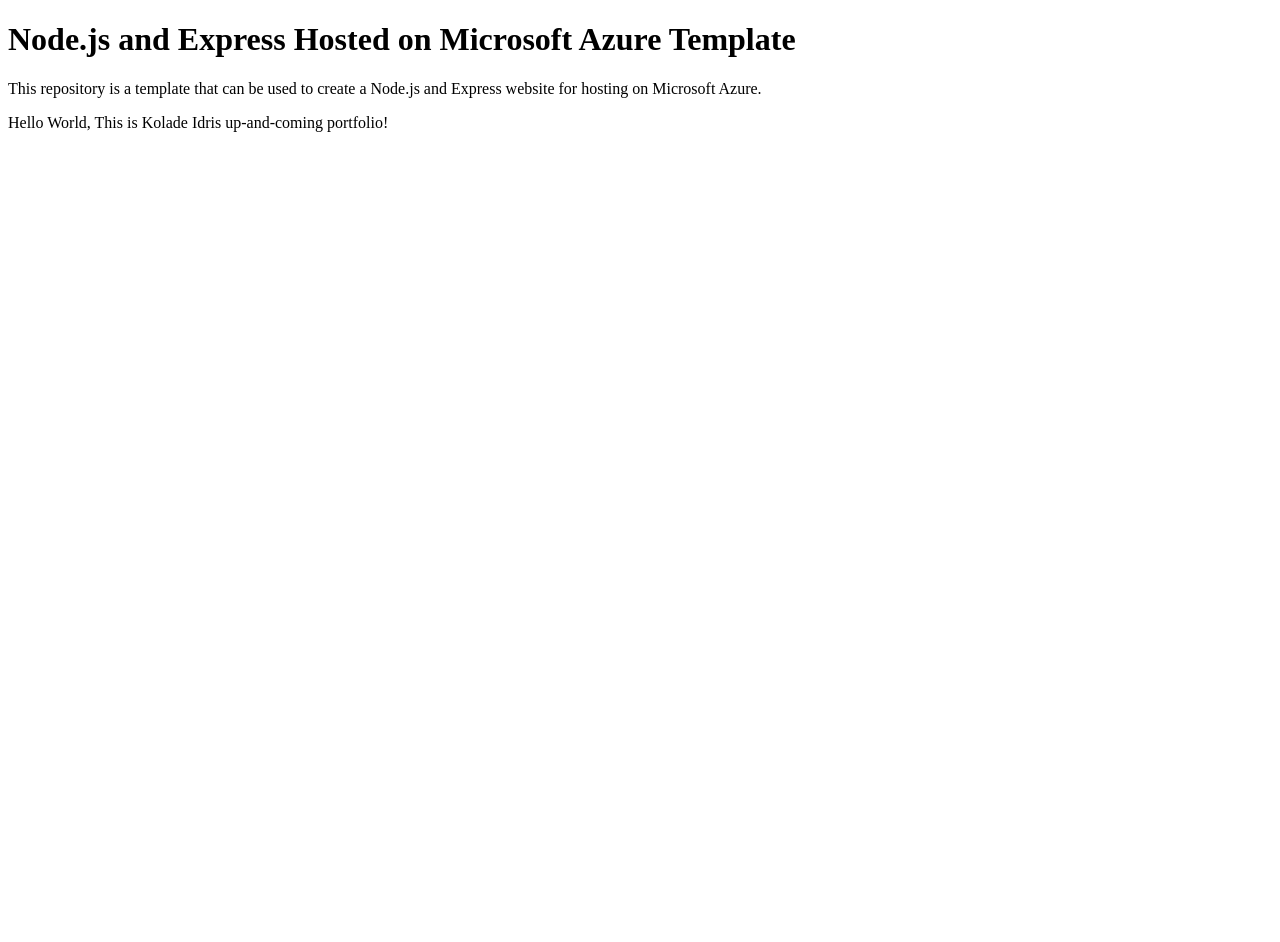
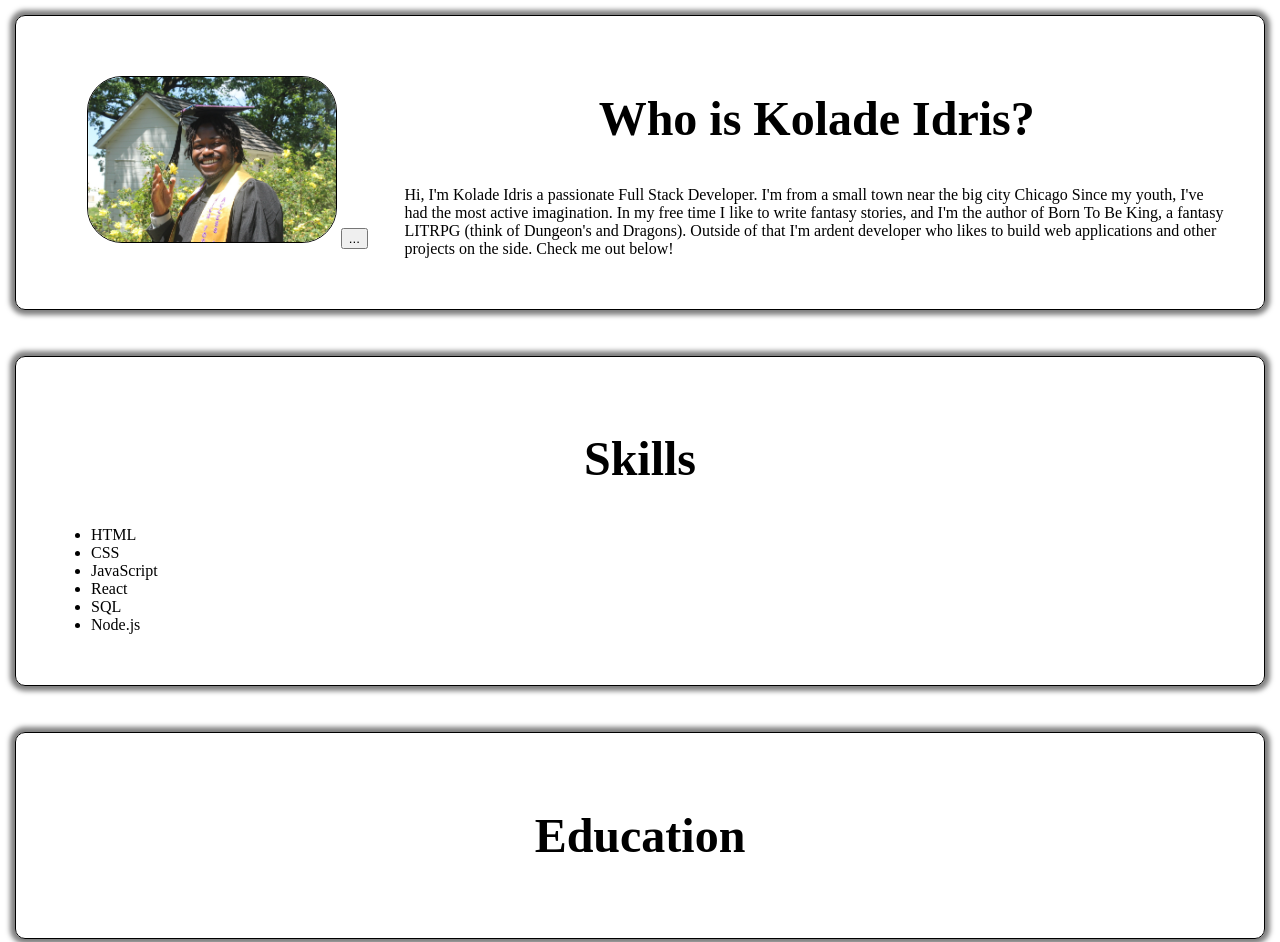
Before and after one commit to marskidris/azure-node-js, a website: page client/index.html in a window 1280 px wide. Shown: the top 942 px of the page. Before the commit the page ends 800 px from the top, so only its background shows below. Drawn offline with Linux system fonts and the light colour scheme.

Commit message:
Created basic layout, added CSS pages.

```diff
--- a/client/index.html
+++ b/client/index.html
@@ -1,12 +1,77 @@
 <!DOCTYPE html>
-<html>
+<html lang="en">
 <head>
-	<title>Node.js on Azure Template</title>
+	<meta charset="utf-8">
+	<meta name="viewport" content="width=device-width, initial-scale=1">
+	<title>Kolade's Resume</title>
+	<link rel="stylesheet" href="/azure-node-js/css/main.css">
+	<link rel="stylesheet" href="/azure-node-js/css/grid.css">
+	<meta name="description" content="Kolade's Resume">
+
 </head>
 <body>
-	<h1>Node.js and Express Hosted on Microsoft Azure Template</h1>
-	<p>This repository is a template that can be used to create a Node.js and Express website for hosting on Microsoft
-	Azure.</p>
-<p>Hello World, This is Kolade Idris up-and-coming portfolio!</p>
+<div class="container">
+<!--	<div class="grid1">-->
+<!--		-->
+<!--	</div>-->
+
+	<div class="grid2">
+		<div class="heroHeader">
+			<img src="/img/heroImg.jpeg" alt="Kolade Idris">
+			<button>...</button>
+<!--			<h2>Kolade Idris</h2>-->
+		</div>
+		<div class="aboutMe">
+			<h2>Who is Kolade Idris?</h2>
+			<p>Hi, I'm Kolade Idris a passionate Full Stack Developer. I'm from a small town near the big city Chicago
+				Since my youth, I've had the most active imagination. In my free time I like to write fantasy stories,
+				and I'm the author of Born To Be King, a fantasy LITRPG (think of Dungeon's and Dragons).
+				Outside of that I'm ardent developer who likes to build web applications and other projects on the side. Check me out below!</p>
+		</div>
+	</div>
+
+	<div class="grid3">
+		<div class="skills">
+		<h2>Skills</h2>
+			<ul>
+				<li>HTML</li>
+				<li>CSS</li>
+				<li>JavaScript</li>
+				<li>React</li>
+				<li>SQL</li>
+				<li>Node.js</li>
+			</ul>
+
+		</div>
+	</div>
+	<div class="grid4">
+		<div class="education">
+			<h2>Education</h2>
+		</div>
+	</div>
+	<div class="grid5">
+		<div class="projects">
+			<h2>Projects</h2>
+		</div>
+	</div>
+	<div class="grid6">
+		<div class="experience">
+			<h2>Experience</h2>
+		</div>
+	</div>
+	<div class="grid7">
+		<div class="certificates">
+		<h2>Certificates</h2>
+		</div>
+	</div>
+	<div class="grid8">
+		<div class="footer">
+			<p>Kolade Idris &copy; 2025</p>
+		</div>
+	</div>
+
+</div>
+
+
 </body>
 </html>
--- /dev/null
+++ b/css/grid.css
@@ -0,0 +1,12 @@
+.container {
+    display: grid;
+    grid-template-columns: 1fr;
+    grid-template-rows: 1fr;
+    grid-gap: 1rem;
+}
+.grid2{
+    display: grid;
+    grid-template-columns: .3fr .7fr;
+    justify-content: center;
+    align-items: center;
+}
--- /dev/null
+++ b/css/main.css
@@ -0,0 +1,30 @@
+/*This main is for specific styling. Margin, color, etc*/
+body {
+    margin: 0;
+    font-family: "Times New Roman", Times, serif;
+}
+
+img {
+    width: 70%;
+    height: auto;
+    border: 1px solid black;
+    border-radius: 35px;
+
+}
+.heroHeader {
+    text-align: center;
+}
+h2 {
+    font-size: 3rem;
+    text-align: center;
+}
+
+
+.grid2,.grid3,.grid4,.grid5,.grid6,.grid7 {
+    border: 1px solid black;
+    /*https://stackoverflow.com/questions/46475183/adding-shadow-to-border-in-css*/
+    box-shadow: 0px 0px 5px 5px rgba(0, 0, 0, 0.5);
+    border-radius: 10px;
+    margin: 15px;
+    padding: 35px;
+}
```
Also changed, not shown: img/heroImg.jpeg (added).
